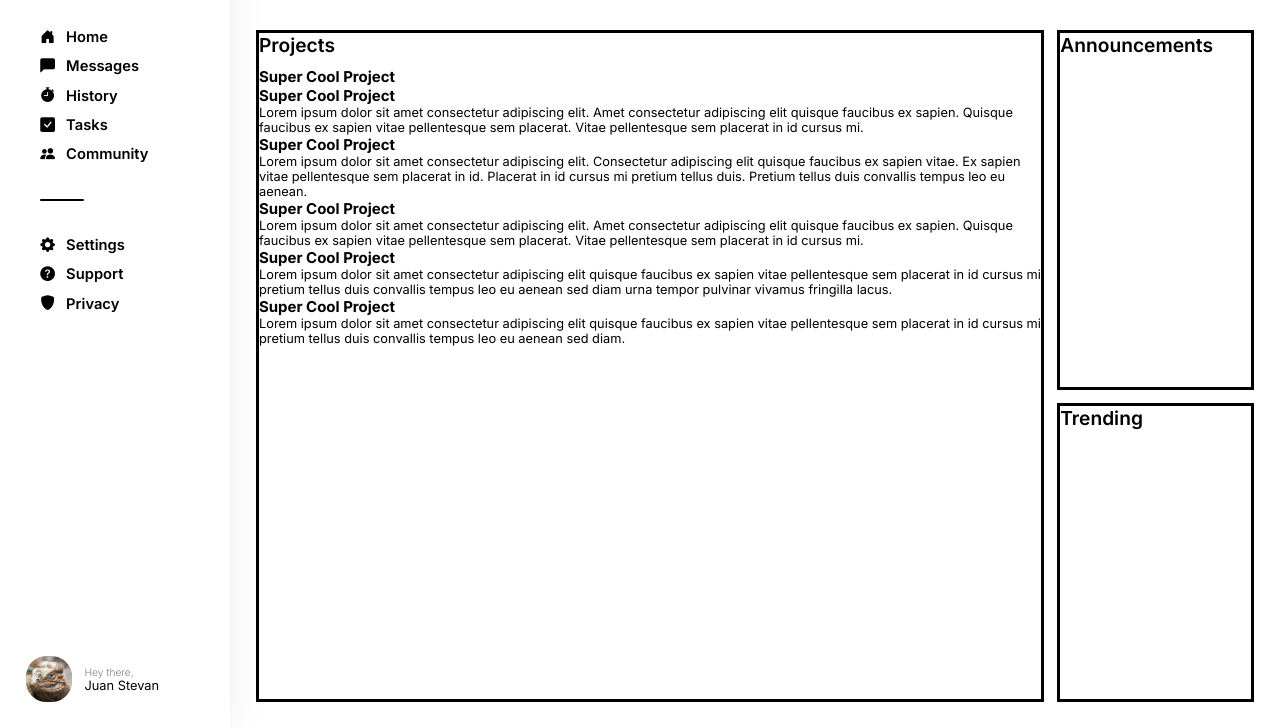
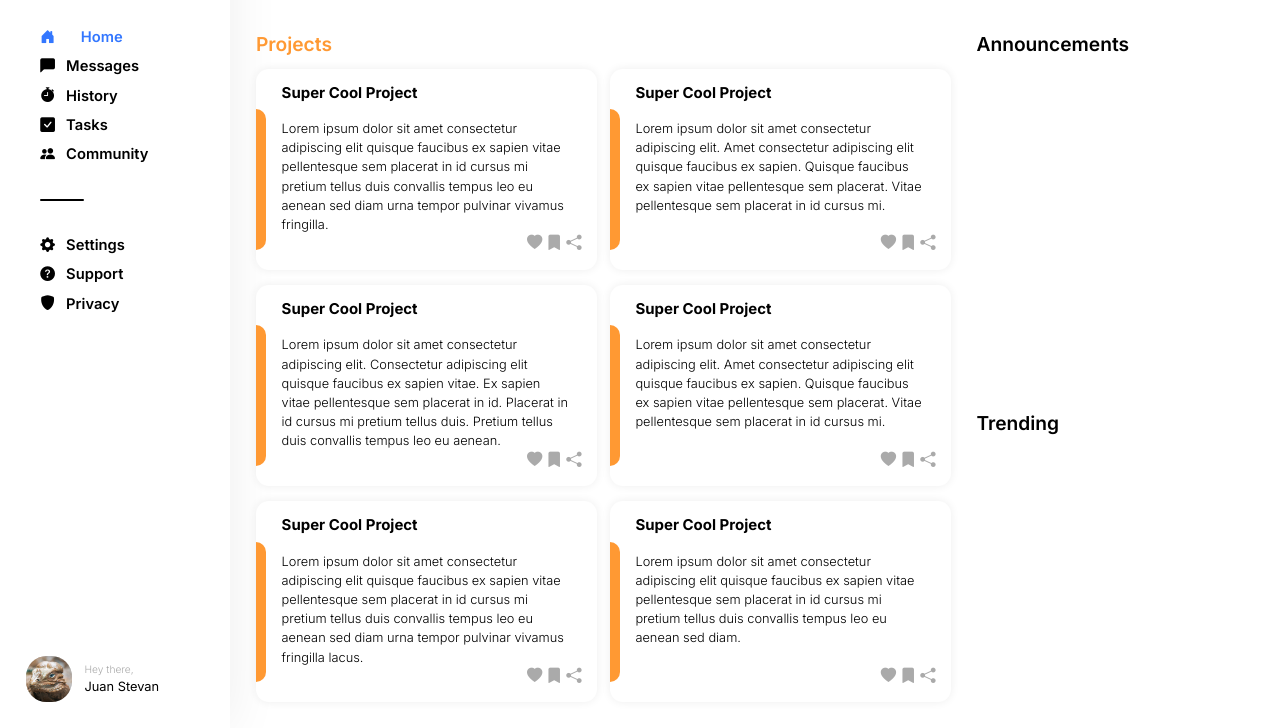
Before and after one commit to juanstevan/odin-dashboard, a plain HTML site: page index.html in a window 1280 px wide. Shown: the part 72-800 px from the top of the page. Drawn offline with nearby package versions, Linux system fonts and the light colour scheme.

Commit message:
Add style to Projects section

```diff
--- a/index.html
+++ b/index.html
@@ -73,58 +73,58 @@
         <section id="projects">
             <h2>Projects</h2>
             <div id="cards">
-                <article>
+                <article class="project-card">
                     <h3>Super Cool Project</h3>
-                    <p></p>
+                    <p>Lorem ipsum dolor sit amet consectetur adipiscing elit quisque faucibus ex sapien vitae pellentesque sem placerat in id cursus mi pretium tellus duis convallis tempus leo eu aenean sed diam urna tempor pulvinar vivamus fringilla.</p>
                     <div>
-                        <i></i>
-                        <i></i>
-                        <i></i>
+                        <i class="project-icon bi bi-heart-fill"></i>
+                        <i class="project-icon bi bi-bookmark-fill"></i>
+                        <i class="project-icon bi bi-share-fill"></i>
                     </div>
                 </article>
-                <article>
+                <article class="project-card">
                     <h3>Super Cool Project</h3>
                     <p>Lorem ipsum dolor sit amet consectetur adipiscing elit. Amet consectetur adipiscing elit quisque faucibus ex sapien. Quisque faucibus ex sapien vitae pellentesque sem placerat. Vitae pellentesque sem placerat in id cursus mi.</p>
                     <div>
-                        <i></i>
-                        <i></i>
-                        <i></i>
+                        <i class="project-icon bi bi-heart-fill"></i>
+                        <i class="project-icon bi bi-bookmark-fill"></i>
+                        <i class="project-icon bi bi-share-fill"></i>
                     </div>
                 </article>
-                <article>
+                <article class="project-card">
                     <h3>Super Cool Project</h3>
                     <p>Lorem ipsum dolor sit amet consectetur adipiscing elit. Consectetur adipiscing elit quisque faucibus ex sapien vitae. Ex sapien vitae pellentesque sem placerat in id. Placerat in id cursus mi pretium tellus duis. Pretium tellus duis convallis tempus leo eu aenean.</p>
                     <div>
-                        <i></i>
-                        <i></i>
-                        <i></i>
+                        <i class="project-icon bi bi-heart-fill"></i>
+                        <i class="project-icon bi bi-bookmark-fill"></i>
+                        <i class="project-icon bi bi-share-fill"></i>
                     </div>
                 </article>
-                <article>
+                <article class="project-card">
                     <h3>Super Cool Project</h3>
                     <p>Lorem ipsum dolor sit amet consectetur adipiscing elit. Amet consectetur adipiscing elit quisque faucibus ex sapien. Quisque faucibus ex sapien vitae pellentesque sem placerat. Vitae pellentesque sem placerat in id cursus mi.</p>
                     <div>
-                        <i></i>
-                        <i></i>
-                        <i></i>
+                        <i class="project-icon bi bi-heart-fill"></i>
+                        <i class="project-icon bi bi-bookmark-fill"></i>
+                        <i class="project-icon bi bi-share-fill"></i>
                     </div>
                 </article>
-                <article>
+                <article class="project-card">
                     <h3>Super Cool Project</h3>
                     <p>Lorem ipsum dolor sit amet consectetur adipiscing elit quisque faucibus ex sapien vitae pellentesque sem placerat in id cursus mi pretium tellus duis convallis tempus leo eu aenean sed diam urna tempor pulvinar vivamus fringilla lacus.</p>
                     <div>
-                        <i></i>
-                        <i></i>
-                        <i></i>
+                        <i class="project-icon bi bi-heart-fill"></i>
+                        <i class="project-icon bi bi-bookmark-fill"></i>
+                        <i class="project-icon bi bi-share-fill"></i>
                     </div>
                 </article>
-                <article>
+                <article class="project-card">
                     <h3>Super Cool Project</h3>
                     <p>Lorem ipsum dolor sit amet consectetur adipiscing elit quisque faucibus ex sapien vitae pellentesque sem placerat in id cursus mi pretium tellus duis convallis tempus leo eu aenean sed diam.</p>
                     <div>
-                        <i></i>
-                        <i></i>
-                        <i></i>
+                        <i class="project-icon bi bi-heart-fill"></i>
+                        <i class="project-icon bi bi-bookmark-fill"></i>
+                        <i class="project-icon bi bi-share-fill"></i>
                     </div>
                 </article>
             </div>
--- a/styles/config.css
+++ b/styles/config.css
@@ -3,6 +3,7 @@
 :root {
     font-family: Inter, sans-serif;
     font-size: clamp(0.5em, 1vw, 1em);
+    line-height: 1.5;
 
 
     --BLUE: #3377FF;
@@ -13,7 +14,8 @@
     --main-color: #FFF;
     --main-light: #FCFCFC;
     --secondary-color: #000;
-    --secondary-light: grey;
+    --secondary-light: #AAA;
+    --shadow: #EEE
 }
 
 * {
--- a/styles/style.css
+++ b/styles/style.css
@@ -19,7 +19,7 @@ aside {
 
     background-color: var(--main-color);
     box-shadow:
-        -25px 0 50px 0 rgba(0,0,0, .25);
+        0 0 50px 0 var(--shadow);
 }
 
 aside #logo {
@@ -54,6 +54,14 @@ nav li {
     cursor: pointer;
 
     transition: 1s;
+}
+
+menu li:first-child .nav-link {
+    padding: 1.5em;
+}
+
+menu li:first-child {
+    color: var(--BLUE);
 }
 
 .nav-icon {
@@ -162,9 +170,11 @@ label:has(.search-icon) {
 main {
     padding: 2em;
 
+    z-index: 999;
+
     display: grid;
-    gap: 1em;
-    grid-template: 6fr 5fr / 4fr 1fr;
+    gap: 2em;
+    grid-template: 6fr 5fr / 5fr 2fr;
     grid-template-areas:
         "projects annoucements"
         "projects trending";
@@ -177,6 +187,72 @@ main h2 {
 
 #projects {
     grid-area: projects;
+
+    display: flex;
+    flex-direction: column;
+
+    height: 100%;
+
+}
+
+#projects > h2 {
+    color: var(--ORANGE);
+}
+
+#cards {
+    display: grid;
+    gap: 1.2em 1em;
+    grid-template: repeat(3, 1fr) / repeat(2, 1fr);
+
+    height: 100%;
+}
+
+.project-card {
+    position: relative;
+
+    padding: 1em 2em;
+
+    border-radius: 1em;
+    background: var(--main-color);
+
+    box-shadow:
+        0 0 10px 0 var(--shadow);
+}
+
+.project-card::before {
+    content: '';
+
+    position: absolute;
+    left: 0;
+    top: 20%;
+
+    width: .8em;
+    height: 70%;
+
+    border-radius: 0 1em 1em 0;
+    background: var(--ORANGE);
+}
+
+.project-card h3 {
+    margin-bottom: 1em;
+}
+
+.project-card p {
+    font-weight: 300;
+
+}
+
+.project-card div {
+    position: absolute;
+    bottom: 1em;
+    right: 1em;
+
+    font-size: 1.2rem;
+    cursor: pointer;
+}
+
+.project-icon {
+    color: var(--secondary-light);
 }
 
 #annoucements {
@@ -186,7 +262,3 @@ main h2 {
 #trending {
     grid-area: trending;
 }
-
-main > * {
-    border: solid
-}
```
